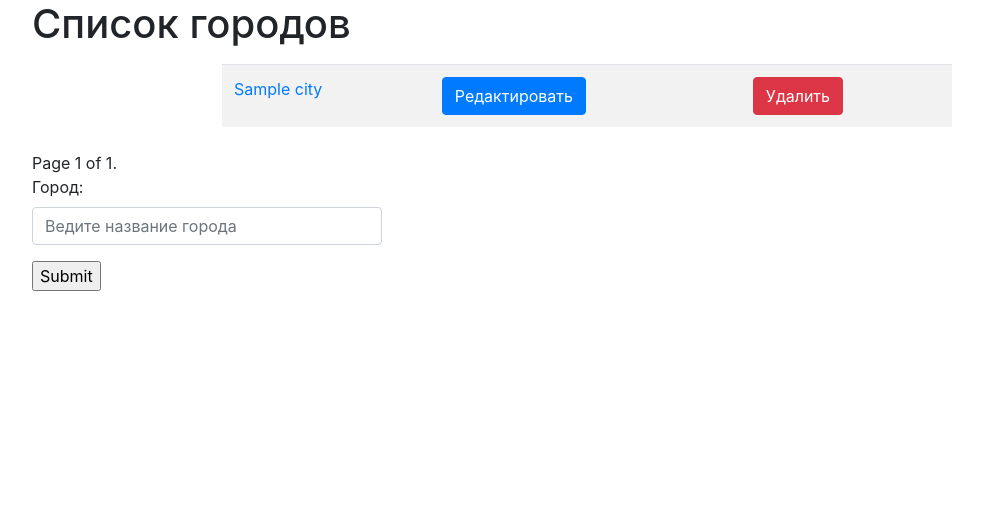
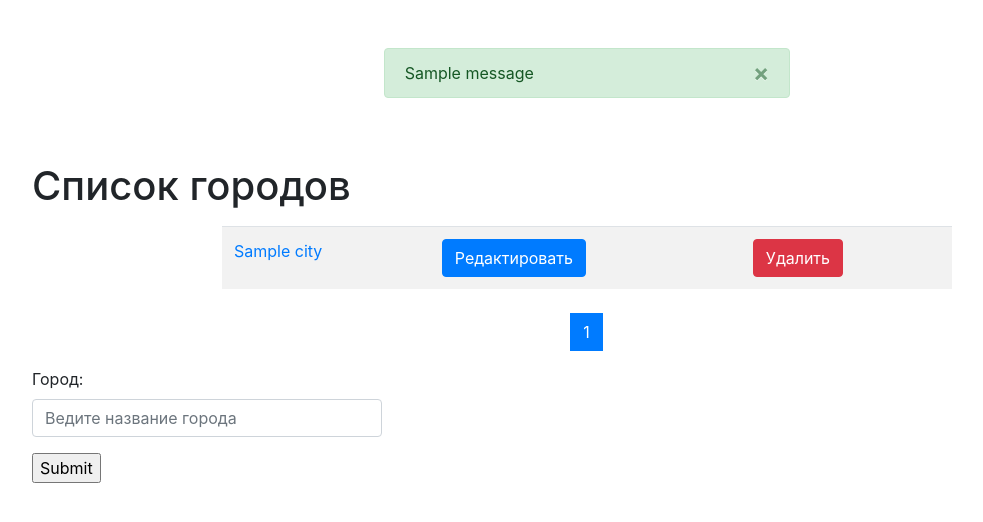
Before and after one commit to tobelstein/find_route, a Django app: page /cities/ in a window 1280 px wide. Shown: the part 56-578 px from the top of the page, without its empty margins (53-1036 px from the left). Run offline with Django 3.2, Linux system fonts and the light colour scheme; tables that the repository leaves empty hold one stand-in row (values such as "Sample post"); one stand-in notice (Sample message) is shown.

Commit message:
added messages

```diff
--- a/cities/templates/cities/home.html
+++ b/cities/templates/cities/home.html
@@ -23,26 +23,39 @@
     </table>
     </div>
 </div>
-<div class="pagination">
-    <span class="step-links">
+
+<nav aria-label="Page navigation example">
+    <ul class="pagination justify-content-center">
+      <li class="page-item">
         {% if page_obj.has_previous %}
-            <a href="?page=1">&laquo; first</a>
-            <a href="?page={{ page_obj.previous_page_number }}">previous</a>
+        <a class="page-link" href="?page={{ page_obj.previous_page_number }}">
+            <span aria-hidden="true">&laquo;</span>
+        </a>
         {% endif %}
 
-        <span class="current">
-            Page {{ page_obj.number }} of {{ page_obj.paginator.num_pages }}.
-        </span>
+      </li>
+      {% for page in page_obj.paginator.page_range %}
+            <li class="page-item {% if page == page_obj.number%} active {% endif %}">
+                <a class="page-link" href="?page={{page}}">
+                    {{page}}
+                </a>
+            </li>
+      {% endfor %}
 
+      <li class="page-item">
         {% if page_obj.has_next %}
-            <a href="?page={{ page_obj.next_page_number }}">next</a>
-            <a href="?page={{ page_obj.paginator.num_pages }}">last &raquo;</a>
+        <a class="page-link" href="?page={{ page_obj.next_page_number }}">
+            <span aria-hidden="true">&raquo;</span>
+        </a>
         {% endif %}
-    </span>
-</div>
+
+      </li>
+    </ul>
+  </nav>
+
 <div class="row">
     <div class="col-md-4">
-        <form action="" method="post">
+        <form action="{% url 'cities:create' %}" method="post">
             {% csrf_token %}
             {{form.as_p}}
             <input type="submit" value="Submit">
--- a/cities/views.py
+++ b/cities/views.py
@@ -6,7 +6,8 @@ from django.views.generic import ListView
 from django.core.paginator import Paginator
 from django.urls import reverse_lazy
 from .forms import HtmlForm, CityForm
-
+from django.contrib.messages.views import SuccessMessageMixin
+from django.contrib import messages
 
 __all__ = (
     "home", "CityDetailView", "CityCreateView", "CityUpdateView", "CityDeleteView", "CityListView",
@@ -38,27 +39,36 @@ class CityDetailView(DetailView):
     queryset = City.objects.all()
     template_name = 'cities/detail.html'
 
-class CityCreateView(CreateView):
+class CityCreateView(SuccessMessageMixin, CreateView):
     model = City
     form_class = CityForm
     template_name = 'cities/create.html'
     success_url = reverse_lazy('cities:home')
+    success_message = "Город успешно создан"
 
-class CityUpdateView(UpdateView):
+class CityUpdateView(SuccessMessageMixin, UpdateView):
     model = City
     form_class = CityForm
     template_name = 'cities/update.html'
     success_url = reverse_lazy('cities:home')
+    success_message = "Город успешно отредактирован"
 
-class CityDeleteView(DeleteView):
+class CityDeleteView(SuccessMessageMixin, DeleteView):
     model = City
 #    template_name = 'cities/delete.html'
     success_url = reverse_lazy('cities:home')
 
     def get(self, request, *args, **kwargs):
+        messages.success(request, 'Город успешно удален')
         return self.post(request, *args, **kwargs)
 
 class CityListView(ListView):
     paginate_by = 2
     model = City
     template_name = "cities;/home.html"
+
+    def get_context_data(self, **kwargs):
+        context = super.get_context_data(**kwargs)
+        form = CityForm()
+        context['form'] = form
+        return context
--- a/templates/base.html
+++ b/templates/base.html
@@ -41,6 +41,31 @@
         </ul>
       </div>
     </nav>
+    <dic class="container">
+      <div class="row">
+        <div class="col-md-4 mx-auto my-4">
+          {% if messages %}
+              {% for message in messages %}
+                 {% if message.level == DEFAULT_MESSAGE_LEVELS.ERROR %}
+                 <div class="alert alert-danger alert-dismissible fade show" role="alert">
+                      {{ message }}
+                      <button type="button" class="close" data-dismiss="alert" aria-label="Close">
+                        <span aria-hidden="true">&times;</span>
+                      </button>
+                </div>
+                 {% else %}
+                     <div class="alert alert-success alert-dismissible fade show" role="alert">
+                      {{ message }}
+                      <button type="button" class="close" data-dismiss="alert" aria-label="Close">
+                        <span aria-hidden="true">&times;</span>
+                      </button>
+                     </div>
+                 {% endif %}
+              {% endfor %}
+          {% endif %}
+        </div>
+      </div>
+    </dic>
     <div class="container">
     {% block content %}{% endblock %}
     </div>
```
